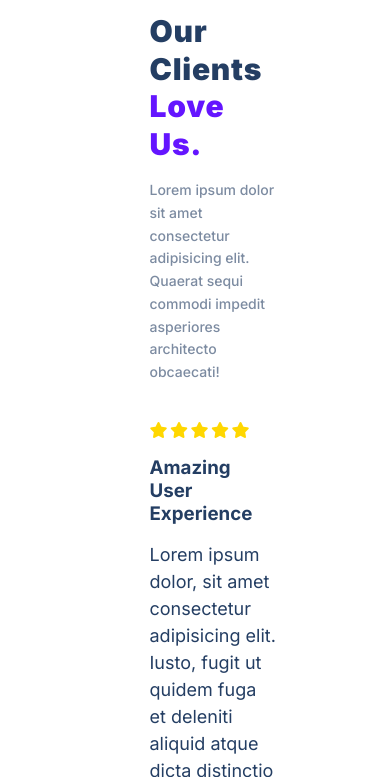
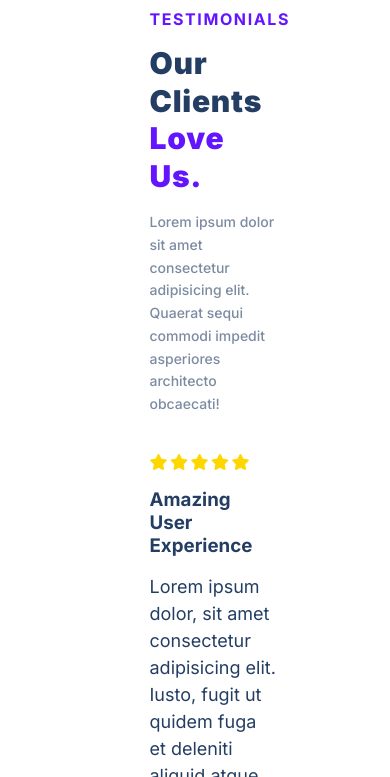
Before and after one commit to Lilhagrey/Final-Project, a plain HTML site: page index.html in a window 390 px wide. Shown: the part 8929-9706 px from the top of the page. Drawn offline with Linux system fonts and the light colour scheme.

Commit message:
fixing section__tag

```diff
--- a/style.css
+++ b/style.css
@@ -1440,6 +1440,9 @@ footer .row {
   #pricing .row {
       margin-top: 40px;
   }
+  #testimonials .section__tag {
+    margin-top: 32px;
+  }
   .testimonials__description {
       padding-left: 0;
   }
@@ -1534,6 +1537,9 @@ footer .row {
   .plan__bottom {
       padding: 32px 48px;
   }
+  #testimonials .section__tag {
+    margin-top: 32px;
+  }
   .testimonial__para {
       margin-bottom: 32px;
   }
```
